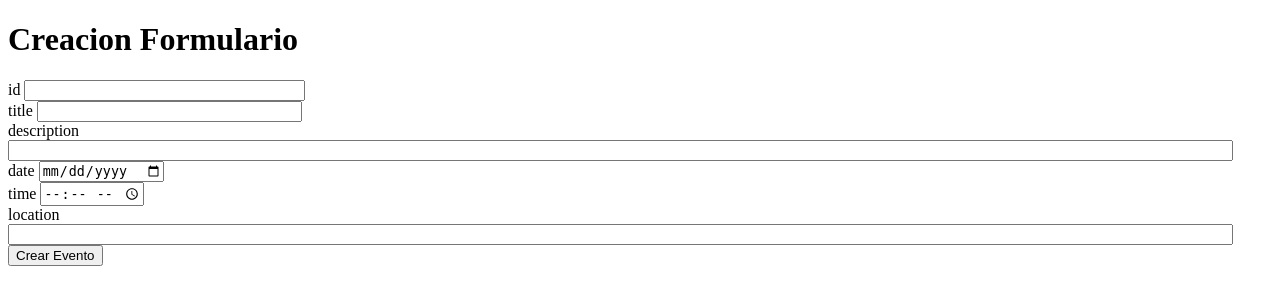
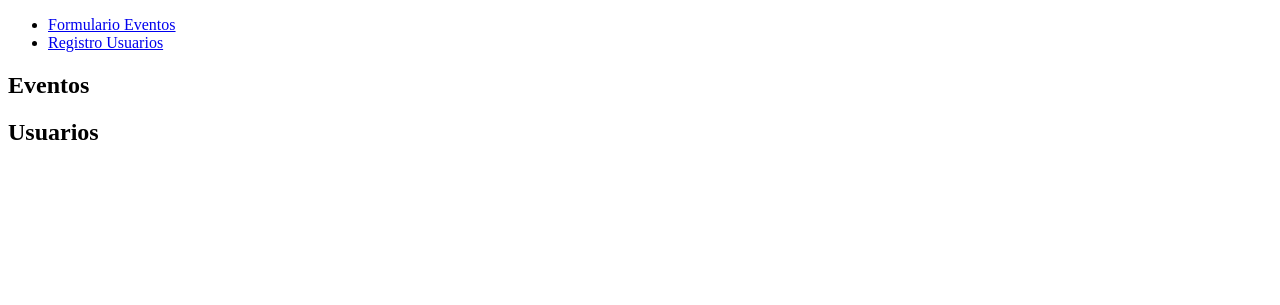
Before and after one commit to JuanDavid601/web, a Flask app: page / in a window 1280 px wide. Shown: the top 305 px of the page. Run offline with Flask 3, Linux system fonts and the light colour scheme.

Commit message:
Segundo Cambio Grande

```diff
--- /dev/null
+++ b/src/primerparcial/Templates/Barra.html
@@ -0,0 +1,6 @@
+<nav>
+    <ul>
+        <li><a href="/admin/Form">Formulario Eventos</a></li>
+        <li><a href="/admin/Register">Registro Usuarios</a></li>
+    </ul>
+</nav>
--- a/src/primerparcial/Templates/Form.html
+++ b/src/primerparcial/Templates/Form.html
@@ -2,7 +2,7 @@
 {% block title %}Creación de Eventos{% endblock %}
 
 {% block content %}
-<form action="" method="post" novalidate>
+<form action="/admin/Form" method="post" novalidate>
     {{ form.hidden_tag() }}
 
     <div class="page">
--- a/src/primerparcial/Templates/Home.html
+++ b/src/primerparcial/Templates/Home.html
@@ -1,14 +1,31 @@
 {% extends "Base.html" %}
-{% block title%}Eventos{% endblock %}
+{% block title %}Eventos{% endblock %}
 
-{% block content%}
-    <button>
-        <p>{{id}}</p>
-        <p>{{title}}</p>
-        <p>{{description}}</p>
-        <p>{{date}}</p>
-        <p>{{location}}</p>
-        <p>{{category}}</p>
-        <p>{{max_attendees}}</p>
-    </button>
+{% block content %}
+    {% include 'Barra.html' %}
+    <h2>Eventos</h2>
+    {% for evento in events %}
+        <ul>
+            <li>
+                <p>{{ evento.id }}</p>
+                <p>{{ evento.title }}</p>
+                <p>{{ evento.description }}</p>
+                <p>{{ evento.date }}</p>
+                <p>{{ evento.time }}</p>
+                <p>{{ evento.location }}</p>
+            </li>
+        </ul>
+    {% endfor %}
+
+    <h2>Usuarios</h2>
+    {% for usuario in usuarios %}
+        <ul>
+            <li>
+                <p>{{ usuario.id }}</p>
+                <p>{{ usuario.nombre }}</p>
+                <p>{{ usuario.email }}</p>
+            </li>
+        </ul>
+    {% endfor %}
+
 {% endblock %}
--- a/src/primerparcial/forms.py
+++ b/src/primerparcial/forms.py
@@ -1,16 +1,16 @@
 from flask_wtf import FlaskForm
 from wtforms import StringField, DateField, TimeField
-from wtforms.validators import  DataRequired, length
+from wtforms.validators import  DataRequired, Length
 
 class SignupForm(FlaskForm):
-    id = StringField('id', validators=[DataRequired(), length(max=32)])
-    title = StringField('title', validators=[DataRequired(), length(max=30)])
-    description = StringField('description', validators=[DataRequired(), length(max=150)])
-    date = DateField('date', validators=[DataRequired(), length(max=20)])
-    time = TimeField('time', validators=[DataRequired(), length(max=100)])
-    location = StringField('location', validators=[DataRequired(), length(max=150)])
+    id = StringField('id', validators=[DataRequired(), Length(max=32)])
+    title = StringField('title', validators=[DataRequired(), Length(max=30)])
+    description = StringField('description', validators=[DataRequired(), Length(max=150)])
+    date = DateField('date', validators=[DataRequired()])
+    time = TimeField('time', validators=[DataRequired()])
+    location = StringField('location', validators=[DataRequired(), Length(max=150)])
 
 class UsuarioForm(FlaskForm):
-    id = StringField('id', validators=[DataRequired(), length(max=32)])
-    Nombre = StringField('nombre', validators=[length(max=50)])
-    Email = StringField('email', validators=[length(max=40)])
+    id = StringField('id', validators=[DataRequired(), Length(max=32)])
+    nombre = StringField('nombre', validators=[Length(max=50)])
+    email = StringField('email', validators=[Length(max=40)])
--- a/src/primerparcial/run.py
+++ b/src/primerparcial/run.py
@@ -1,5 +1,5 @@
 from flask import Flask, render_template, redirect, request, url_for
-from .forms import SignupForm
+from .forms import SignupForm, UsuarioForm
 
 """
 GROUP:
@@ -10,49 +10,36 @@
 
 app = Flask(__name__)
 app.config['SECRET_KEY'] = 'unaclave'
-# Estructura para eventos
-# events = [
-#     {
-#         'id': 1,
-#         'title': 'Conferencia de Python',
-#         'slug': 'conferencia-python',
-#         'description': 'Descripción del evento...',
-#         'date': '2025-09-15',
-#         'time': '14:00',
-#         'location': 'Auditorio Principal',
-#         'category': 'Tecnología',
-#         'max_attendees': 50,
-#         'attendees': [
-#             {'name': 'Juan Pérez', 'email': 'juan@example.com'}
-#         ],
-#         'featured': True
-#     }
-# ]
-
-## Estructura para categorias.
-# categoria = ['deportivo', 'académico', 'cultural']
-
-# @app.route('/')
-# def Home():
-#     render_template("Home.html", id=events[0]['id'],
-#                     title=events[0]['title'],
-#                     description=events[0]['description'],
-#                     date=events[0]['date'],
-#                     location=events[0]['location'],
-#                     category=events[0]['category']
-#     )
 
 
-@app.route('/', methods=["GET", "POST"] )
+#Estructura para categorias.
+categoria = ['deportivo', 'académico', 'cultural']
+
+
+
+events = []
+usuarios = []
+
+
+@app.route('/')
+def index():
+    return render_template('Home.html', events=events)
+
+
+@app.route('/admin/Form', methods=["GET", "POST"] )
 def Formulario():
     form = SignupForm()
     if form.validate_on_submit():
-        id = form.id.data
-        title = form.title.data
-        description = form.description.data
-        date = form.date.data
-        time = form.time.data
-        location = form.location.data
+        nuevo_evento = {
+            "id": form.id.data,
+            "title": form.title.data,
+            "description": form.description.data,
+            "date": form.date.data,
+            "time": form.time.data,
+            "location": form.location.data
+        }
+        events.append(nuevo_evento)
+
         next = request.args.get('next', None)
         if next:
             return redirect(next)
@@ -60,24 +47,19 @@
     return render_template("Form.html", form=form)
 
 
-@app.route('/Resgistro_eventos', methods=["GET", "POST"])
+
+@app.route("/admin/Register", methods=["GET", "POST"])
 def Registro_usuario():
-    form = Registro_usuario
+    form = UsuarioForm()
     if form.validate_on_submit():
-        id = form.id.data
-        nombre = form.nombre.data
-        email = form.nombre.data
-
+        nuevo_usuario = {
+            "id": form.id.data,
+            "nombre": form.nombre.data,
+            "email": form.email.data
+        }
+        usuarios.append(nuevo_usuario)
         return redirect(url_for('index'))
-    return render_template('Registro_eventos', form=form)
-
-
-
-
-
-
-
-
+    return render_template('Registro_eventos.html', form=form)
 
 if __name__ == "__main__":
     app.run(debug=True)
```
Also changed, not shown: src/primerparcial/Templates/Registro_eventos.html (+6 -4 lines).
